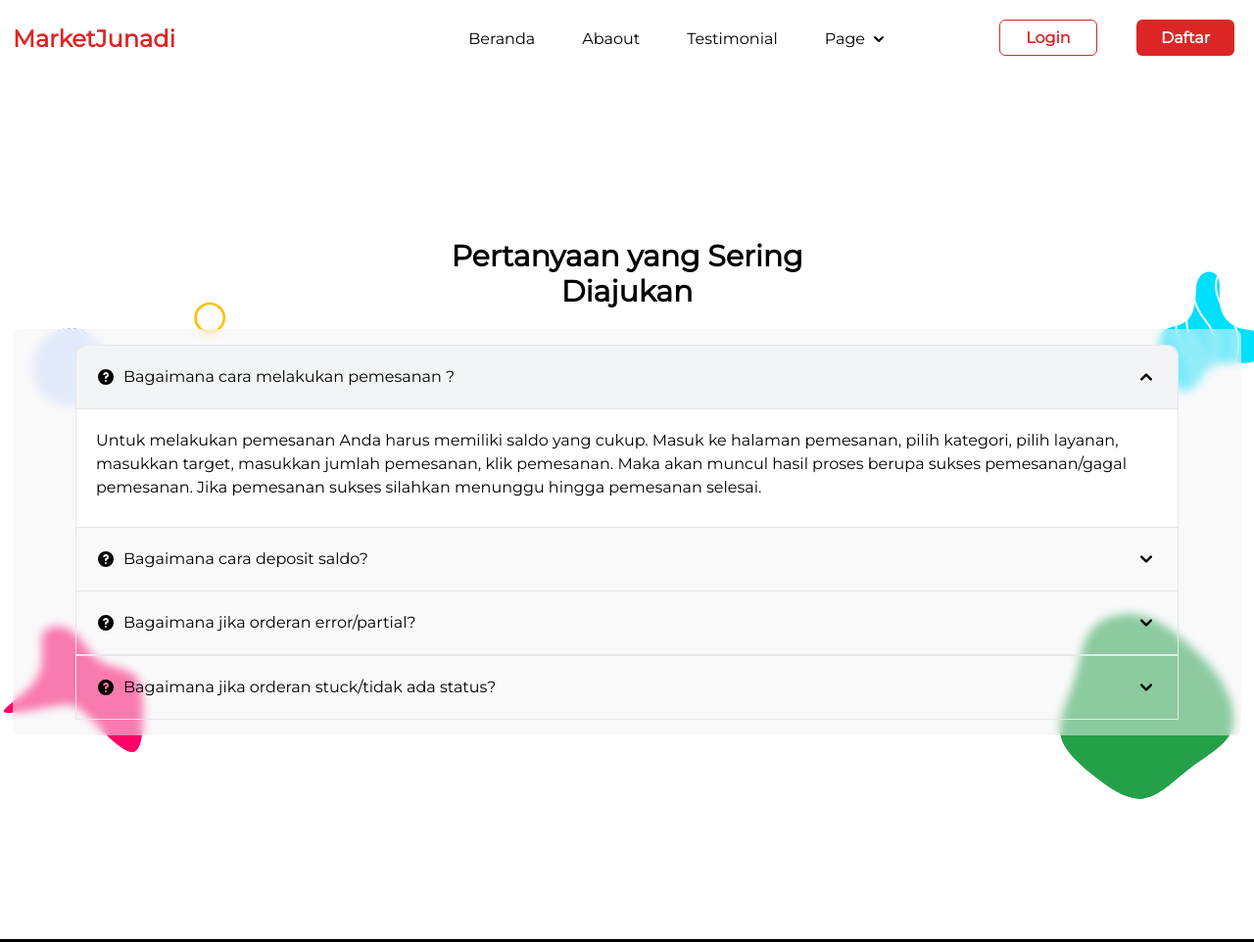
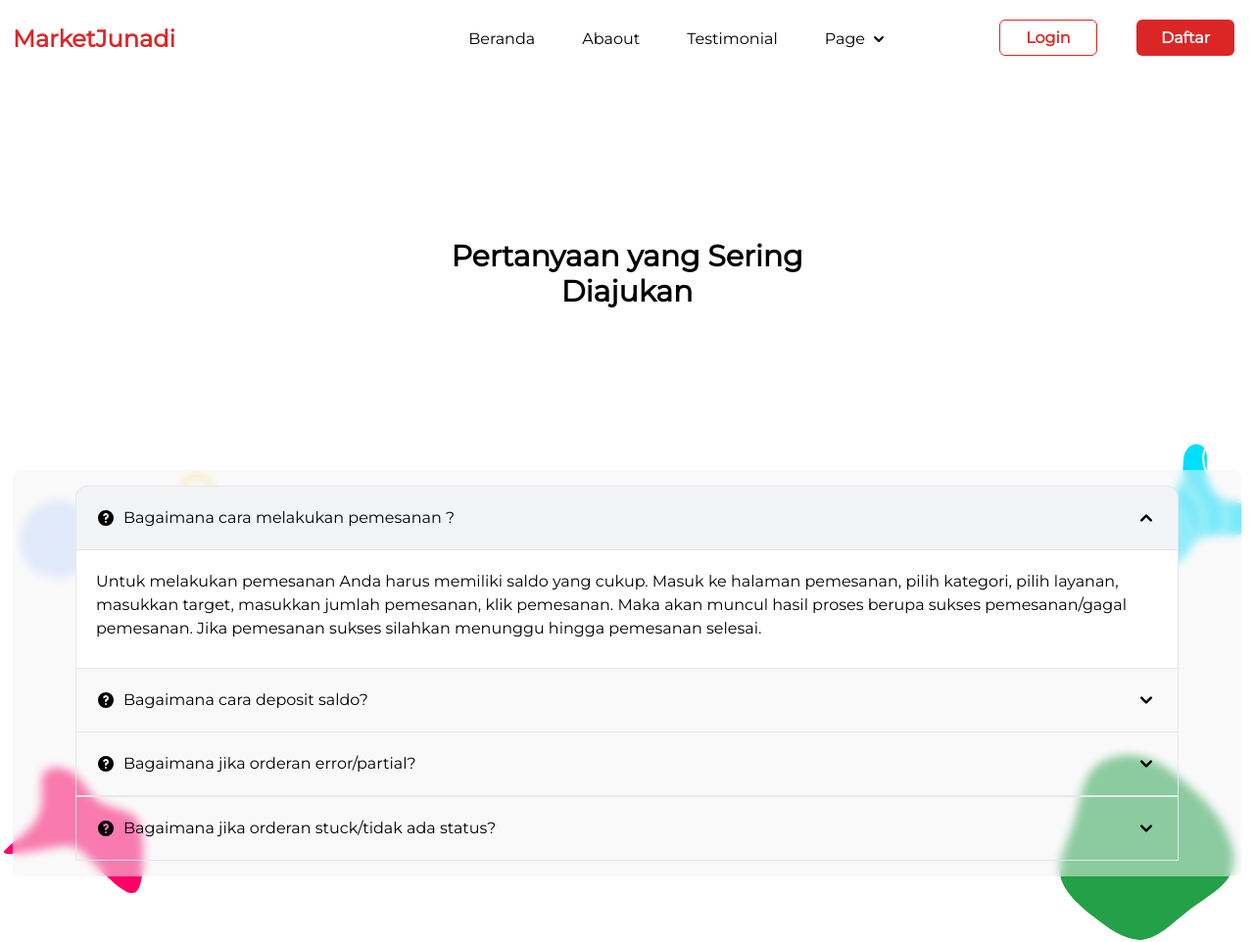
Before and after one commit to junadiID/market-junadi, a website: page page/question.html in a window 1280 px wide. Shown: the top 962 px of the page at 98% size. Drawn offline with nearby package versions, Linux system fonts and the light colour scheme.

Commit message:
update baru

```diff
--- a/page/question.html
+++ b/page/question.html
@@ -111,13 +111,16 @@
 
 
     <!-- FaQs start -->
-    <section id="FaQs" class="pt-10 lg:pt-36 px-2 relative">
+    <section id="FaQs" class="pt-10 lg:pt-16 px-2 relative">
         <div class="container">
-            <div class="flex justify-center items-center">
-                <h1 class="text-black font-bold text-2xl lg:text-3xl lg:w-1/3 py-5 text-center">Pertanyaan yang Sering Diajukan</h1>
+            <div class="flex justify-center items-center relative -bottom-10 lg:-bottom-20">
+                <h1 class="text-black relative  font-bold text-2xl lg:text-3xl lg:w-1/3 py-5 text-center">Pertanyaan yang Sering Diajukan</h1>
             </div>
 
-            <div class="bg-element absolute lg:bg-cover lg:bg-center lg:w-full  lg:h-56 top-48 -z-30"></div>
+            <div
+                class="bg-element relative bg-no-repeat  lg:bg-cover w-full h-32 lg:bg-center lg:w-full  lg:h-56 lg:top-48 top-24 -z-30">
+            </div>
+
 
             <div id="accordion-open" data-accordion="open" class="bg-blur-primary py-4 px-5 box-border w-full rounded-lg lg:px-16 ">
 
```
Also changed, not shown: page/kontak.html (+3 -3 lines), assets/css/style.css.
